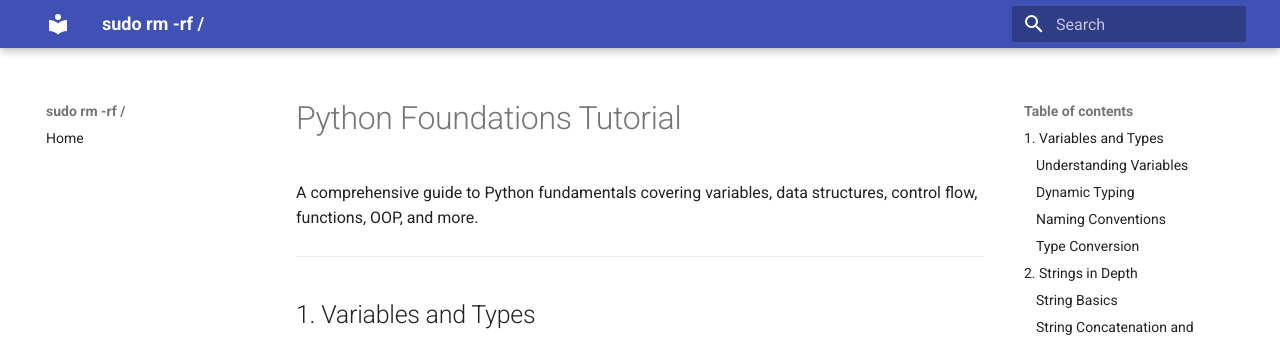
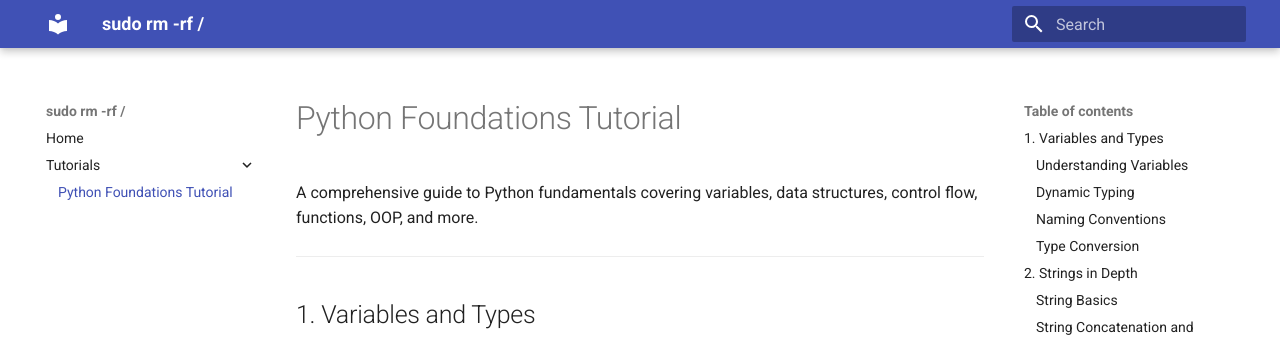
Before and after one commit to rajtilakjee/rajtilakjee.github.io, an MkDocs documentation site: the page built from docs/tutorials/python-foundations-tutorial.md, in a window 1280 px wide. Shown: the top 337 px of the page. Built offline with MkDocs 1.6.1 and Material for MkDocs 9.7.7, drawn with Linux system fonts in a browser that asks for light colours.

Commit message:
Update mkdocs.yml

```diff
--- a/mkdocs.yml
+++ b/mkdocs.yml
@@ -12,3 +12,5 @@ extra_css:
 
 nav:
   - Home: index.md
+  - Tutorials:
+      - Python Foundations Tutorial: tutorials/python-foundations-tutorial.md
```
